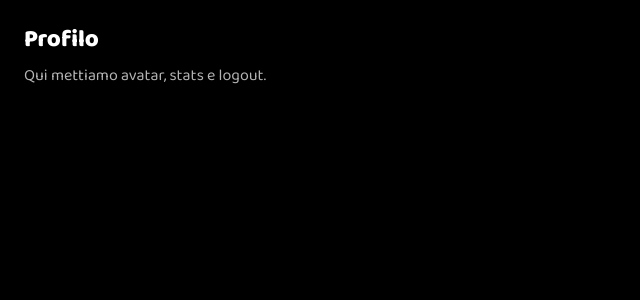
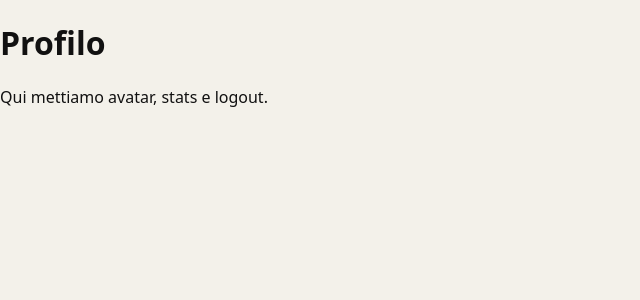
Before and after one commit to mikele19/catpacks, a Next.js app: page /profile in a window 1280 px wide. Shown: the top 300 px of the page, without its empty margins (0-640 px from the left). Built offline with nearby package versions, Linux system fonts and the light colour scheme.

Commit message:
hard reset globals css

```diff
--- a/app/globals.css
+++ b/app/globals.css
@@ -1,79 +1,13 @@
-@import "tailwindcss";
+/* SAFE RESET CSS */
 
-:root {
-  --background: #ffffff;
-  --foreground: #171717;
-}
-
-@media (prefers-color-scheme: dark) {
-  :root {
-    --background: #0a0a0a;
-    --foreground: #ededed;
-  }
-}
-
-/* Paper background (dark) */
-/* === PAPER LIGHT THEME (2025) === */
-:root {
-  --paper: #f3f1ea;
-  --ink: #121212;
-  --ink2: rgba(0,0,0,.55);
-  --line: rgba(0,0,0,.14);
+* {
+  box-sizing: border-box;
 }
 
 html, body {
-  background: var(--paper);
-  color: var(--ink);
+  margin: 0;
+  padding: 0;
+  font-family: system-ui, -apple-system, BlinkMacSystemFont, sans-serif;
+  background: #f3f1ea;
+  color: #111;
 }
-
-/* puntinato leggero (carta) */
-body {
-  background-image: radial-gradient(rgba(0,0,0,0.035) 1px, transparent 1px);
-  background-size: 7px 7px;
-}
-
-/* elementi "sticker" (NO blur) */
-.sticker {
-  background: rgba(255,255,255,.72);
-  border: 2px solid var(--line);
-  border-radius: 18px;
-  box-shadow: 2px 4px 0 rgba(0,0,0,.18);
-}
-
-/* pulsanti stile "scritta" */
-.ink-action {
-  font-weight: 900;
-  text-decoration: underline;
-  text-underline-offset: 6px;
-}
-
-/* testo secondario */
-.muted {
-  color: var(--ink2);
-}
-
-/* pack drop shadow (leggera) */
-.pack-shadow {
-  filter: drop-shadow(0 14px 22px rgba(0,0,0,.20));
-}
-
-body {
-  font-family: var(--font-baloo), system-ui, -apple-system, Segoe UI, Roboto, Arial;
-}
-
-.pack-idle {
-  animation: packBreathe 2.4s ease-in-out infinite;
-}
-
-@keyframes packBreathe {
-  0%, 100% {
-    transform: scale(1);
-  }
-  50% {
-    transform: scale(1.035);
-  }
-}
-
-.animate-pack-breathe {
-  animation: packBreathe 2.4s ease-in-out infinite;
-}
```
